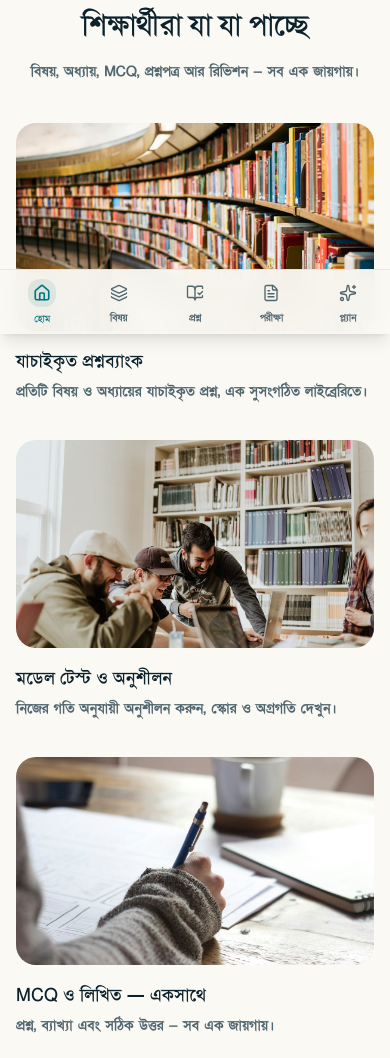
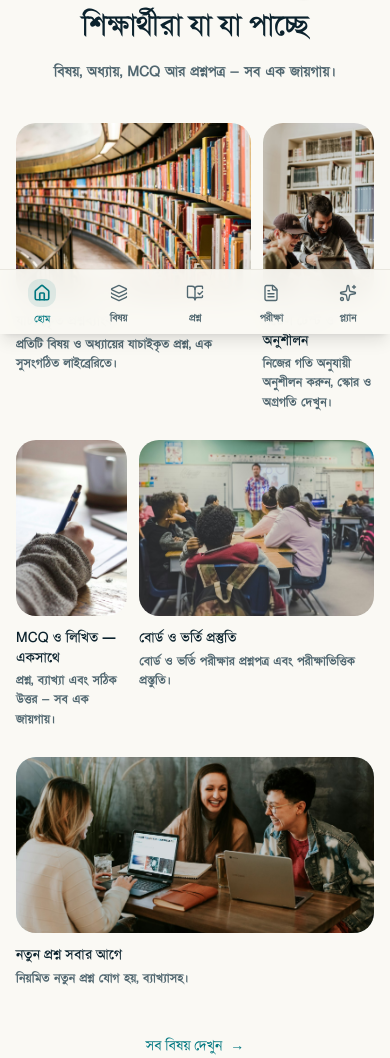
Before and after one commit to With-ALIF/question-hub, a Next.js app: page / in a window 390 px wide. Shown: the part 510-1568 px from the top of the page. Built offline with nearby package versions, Linux system fonts and the light colour scheme; no server answers; the database is empty.

Commit message:
Polish mobile feature mosaic and refresh showcase cards
Use a two-per-row wide/narrow mosaic on phones with matching image heights, replace the save-and-revise card with a new-questions spotlight, and keep a balanced 3+2 layout on desktop.

```diff
--- a/src/components/site/HomePage.tsx
+++ b/src/components/site/HomePage.tsx
@@ -29,6 +29,22 @@ type HomePageProps = {
   recentQuestions?: RecentQuestion[] | undefined;
   slides: string[];
 };
+
+const featureSpanClasses = [
+  "col-span-4 sm:col-span-1 lg:col-span-2",
+  "col-span-2 sm:col-span-1 lg:col-span-2",
+  "col-span-2 sm:col-span-1 lg:col-span-2",
+  "col-span-4 sm:col-span-1 lg:col-span-3",
+  "col-span-6 sm:col-span-2 lg:col-span-3",
+];
+
+const featureImageSizes = [
+  "(max-width: 640px) 66vw, (max-width: 1024px) 50vw, 33vw",
+  "(max-width: 640px) 33vw, (max-width: 1024px) 50vw, 33vw",
+  "(max-width: 640px) 33vw, (max-width: 1024px) 50vw, 33vw",
+  "(max-width: 640px) 66vw, (max-width: 1024px) 50vw, 50vw",
+  "(max-width: 640px) 100vw, (max-width: 1024px) 100vw, 50vw",
+];
 
 export function HomePage({
   subjects,
@@ -81,13 +97,16 @@ export function HomePage({
       ),
     },
     {
-      href: "/saved-questions",
-      image: "/images/features/save-revise.jpg",
-      imageAlt: tr("An open book and study notes", "খোলা বই ও পড়ার নোট"),
-      title: tr("Save and revise", "সেভ করে রিভিশন"),
+      href: "/questions",
+      image: "/images/features/new-questions.jpg",
+      imageAlt: tr(
+        "Students studying together with laptops",
+        "ল্যাপটপ নিয়ে একসাথে পড়ছে শিক্ষার্থীরা",
+      ),
+      title: tr("New questions first", "নতুন প্রশ্ন সবার আগে"),
       description: tr(
-        "Keep important questions close and come back to them anytime.",
-        "গুরুত্বপূর্ণ প্রশ্ন সেভ করুন, পরে দ্রুত রিভিশন দিন।",
+        "Fresh questions are added regularly, with explanations.",
+        "নিয়মিত নতুন প্রশ্ন যোগ হয়, ব্যাখ্যাসহ।",
       ),
     },
   ];
@@ -163,7 +182,11 @@ export function HomePage({
           </div>
         </section>
 
-        <section aria-labelledby="features-heading" className="mx-auto max-w-6xl px-4 py-16 sm:px-6 lg:py-24">
+        <section
+          id="features"
+          aria-labelledby="features-heading"
+          className="mx-auto max-w-6xl px-4 py-16 sm:px-6 lg:py-24"
+        >
           <div className="mx-auto max-w-3xl text-center">
             <h2
               id="features-heading"
@@ -184,28 +207,18 @@ export function HomePage({
             </h2>
             <p className="mx-auto mt-4 max-w-xl text-sm leading-relaxed text-muted-foreground sm:text-base">
               {tr(
-                "One place for subjects, chapters, MCQ practice, exam papers, and revision.",
-                "বিষয়, অধ্যায়, MCQ, প্রশ্নপত্র আর রিভিশন — সব এক জায়গায়।",
+                "One place for subjects, chapters, MCQ practice, and exam papers.",
+                "বিষয়, অধ্যায়, MCQ আর প্রশ্নপত্র — সব এক জায়গায়।",
               )}
             </p>
           </div>
 
-          <div className="mt-10 grid grid-cols-1 gap-x-5 gap-y-9 sm:mt-12 sm:grid-cols-2 lg:grid-cols-6">
-            {features.map((feature, index) => {
-              const spanClass = index < 3 ? "lg:col-span-2" : "lg:col-span-3";
-              const mobileSpanClass = index === 4 ? "sm:col-span-2" : "";
-              const imageSizes =
-                index < 3
-                  ? "(max-width: 640px) 100vw, (max-width: 1024px) 50vw, 33vw"
-                  : index === 4
-                    ? "(max-width: 640px) 100vw, (max-width: 1024px) 100vw, 50vw"
-                    : "(max-width: 640px) 100vw, (max-width: 1024px) 50vw, 50vw";
-
-              return (
+          <div className="mt-10 grid grid-cols-6 gap-x-3 gap-y-7 sm:mt-12 sm:grid-cols-2 sm:gap-x-5 sm:gap-y-9 lg:grid-cols-6">
+            {features.map((feature, index) => (
               <Link
                 key={feature.title}
                 href={feature.href}
-                  className={cn("group flex flex-col", spanClass, mobileSpanClass)}
+                className={cn("group flex flex-col", featureSpanClasses[index])}
               >
                 <div className="relative overflow-hidden rounded-2xl bg-secondary">
                   <Image
@@ -213,23 +226,22 @@ export function HomePage({
                     alt={feature.imageAlt}
                     width={1200}
                     height={800}
-                      sizes={imageSizes}
-                      className="h-52 w-full object-cover transition-transform duration-500 group-hover:scale-[1.03] sm:h-60 lg:h-72"
+                    sizes={featureImageSizes[index]}
+                    className="h-44 w-full object-cover transition-transform duration-500 group-hover:scale-[1.03] sm:h-52 lg:h-60"
                   />
                   <div
                     className="pointer-events-none absolute inset-0 bg-linear-to-t from-black/20 via-transparent to-transparent opacity-0 transition-opacity duration-300 group-hover:opacity-100"
                     aria-hidden="true"
                   />
                 </div>
-                  <h3 className="mt-4 font-display text-lg font-semibold text-foreground transition-colors group-hover:text-primary sm:text-xl lg:text-2xl">
+                <h3 className="mt-3 font-display text-sm font-semibold leading-snug text-foreground transition-colors group-hover:text-primary sm:mt-4 sm:text-xl">
                   {feature.title}
                 </h3>
-                  <p className="mt-1.5 text-sm leading-relaxed text-muted-foreground sm:text-[15px]">
+                <p className="mt-1 text-xs leading-relaxed text-muted-foreground sm:mt-1.5 sm:text-sm">
                   {feature.description}
                 </p>
               </Link>
-              );
-            })}
+            ))}
           </div>
 
           <div className="mt-10 text-center">
```
Also changed, not shown: public/images/features/new-questions.jpg (added), public/images/features/save-revise.jpg (deleted). Lines whose indentation alone changed are shown as unchanged.
